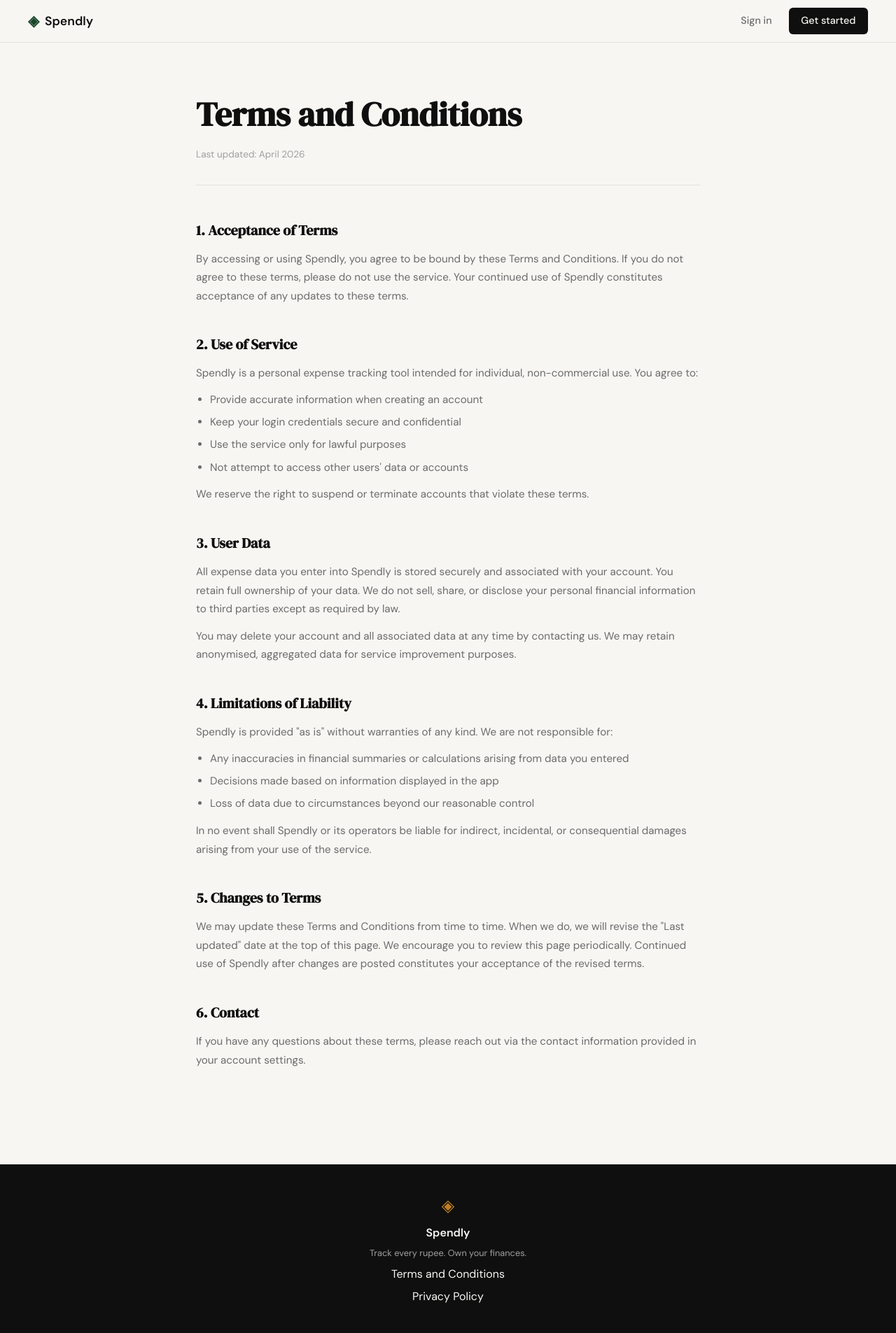
After one commit to mojomahendia/expanse-tracker, a Flask app: page /terms in a window 1280 px wide. The commit adds this page. Shown: the whole page at 70% size. Run offline with Flask 3, Linux system fonts and the light colour scheme.

Commit message:
landing: add terms and conditions page and route

```diff
--- a/app.py
+++ b/app.py
@@ -20,6 +20,11 @@ def register():
 @app.route("/login")
 def login():
     return render_template("login.html")
+
+
+@app.route("/terms")
+def terms():
+    return render_template("terms.html")
 
 
 # ------------------------------------------------------------------ #
--- a/file.txt
+++ b/file.txt
@@ -8,7 +8,7 @@ Point both to "#" as placeholder hrefs since the pages don't exist yet.
 
 Do not modify anything else on the page.
 
-git commit -m "landing: add terms and privacy links to footer”
+git commit -m "landing: add terms and privacy links to footer"
 
 Create a "Terms and Conditions" page for Spendly.
 
@@ -23,7 +23,7 @@ landing.html.
 3. In @templates/landing.html, update the "Terms and Conditions"
 footer link href from "#" to "/terms".
 
-git commit -m "landing: add terms and conditions page and route”
+git commit -m "landing: add terms and conditions page and route"
 
 Do the same as you did for the Terms and Conditions page,
 but for Privacy Policy.
--- a/static/css/style.css
+++ b/static/css/style.css
@@ -508,6 +508,65 @@ a { color: inherit; text-decoration: none; }
 }
 
 /* ------------------------------------------------------------------ */
+/* Terms / Policy pages                                                */
+/* ------------------------------------------------------------------ */
+
+.terms-page {
+    padding: 4rem 2rem 6rem;
+}
+
+.terms-inner {
+    max-width: 720px;
+    margin: 0 auto;
+}
+
+.terms-title {
+    font-family: var(--font-display);
+    font-size: clamp(2rem, 4vw, 3rem);
+    color: var(--ink);
+    margin-bottom: 0.5rem;
+}
+
+.terms-updated {
+    font-size: 0.85rem;
+    color: var(--ink-faint);
+    margin-bottom: 3rem;
+    padding-bottom: 2rem;
+    border-bottom: 1px solid var(--border);
+}
+
+.terms-section {
+    margin-bottom: 2.5rem;
+}
+
+.terms-section h2 {
+    font-family: var(--font-display);
+    font-size: 1.25rem;
+    color: var(--ink);
+    margin-bottom: 0.75rem;
+}
+
+.terms-section p {
+    font-size: 0.95rem;
+    color: var(--ink-muted);
+    line-height: 1.75;
+    margin-bottom: 0.75rem;
+}
+
+.terms-section ul {
+    margin: 0.5rem 0 0.75rem 1.25rem;
+    display: flex;
+    flex-direction: column;
+    gap: 0.4rem;
+}
+
+.terms-section li {
+    font-size: 0.95rem;
+    color: var(--ink-muted);
+    line-height: 1.7;
+}
+
+/* ------------------------------------------------------------------ */
 /* Responsive                                                          */
 /* ------------------------------------------------------------------ */
 
--- a/templates/base.html
+++ b/templates/base.html
@@ -34,7 +34,7 @@
             <span class="brand-icon">◈</span>
             <span class="footer-name">Spendly</span>
             <p class="footer-copy">Track every rupee. Own your finances.</p>
-            <a href="#">Terms and Conditions</a>
+            <a href="/terms">Terms and Conditions</a>
             <a href="#">Privacy Policy</a>
         </div>
     </footer>
--- /dev/null
+++ b/templates/terms.html
@@ -0,0 +1,58 @@
+{% extends "base.html" %}
+
+{% block title %}Terms and Conditions — Spendly{% endblock %}
+
+{% block content %}
+
+<section class="terms-page">
+    <div class="terms-inner">
+        <h1 class="terms-title">Terms and Conditions</h1>
+        <p class="terms-updated">Last updated: April 2026</p>
+
+        <div class="terms-section">
+            <h2>1. Acceptance of Terms</h2>
+            <p>By accessing or using Spendly, you agree to be bound by these Terms and Conditions. If you do not agree to these terms, please do not use the service. Your continued use of Spendly constitutes acceptance of any updates to these terms.</p>
+        </div>
+
+        <div class="terms-section">
+            <h2>2. Use of Service</h2>
+            <p>Spendly is a personal expense tracking tool intended for individual, non-commercial use. You agree to:</p>
+            <ul>
+                <li>Provide accurate information when creating an account</li>
+                <li>Keep your login credentials secure and confidential</li>
+                <li>Use the service only for lawful purposes</li>
+                <li>Not attempt to access other users' data or accounts</li>
+            </ul>
+            <p>We reserve the right to suspend or terminate accounts that violate these terms.</p>
+        </div>
+
+        <div class="terms-section">
+            <h2>3. User Data</h2>
+            <p>All expense data you enter into Spendly is stored securely and associated with your account. You retain full ownership of your data. We do not sell, share, or disclose your personal financial information to third parties except as required by law.</p>
+            <p>You may delete your account and all associated data at any time by contacting us. We may retain anonymised, aggregated data for service improvement purposes.</p>
+        </div>
+
+        <div class="terms-section">
+            <h2>4. Limitations of Liability</h2>
+            <p>Spendly is provided "as is" without warranties of any kind. We are not responsible for:</p>
+            <ul>
+                <li>Any inaccuracies in financial summaries or calculations arising from data you entered</li>
+                <li>Decisions made based on information displayed in the app</li>
+                <li>Loss of data due to circumstances beyond our reasonable control</li>
+            </ul>
+            <p>In no event shall Spendly or its operators be liable for indirect, incidental, or consequential damages arising from your use of the service.</p>
+        </div>
+
+        <div class="terms-section">
+            <h2>5. Changes to Terms</h2>
+            <p>We may update these Terms and Conditions from time to time. When we do, we will revise the "Last updated" date at the top of this page. We encourage you to review this page periodically. Continued use of Spendly after changes are posted constitutes your acceptance of the revised terms.</p>
+        </div>
+
+        <div class="terms-section">
+            <h2>6. Contact</h2>
+            <p>If you have any questions about these terms, please reach out via the contact information provided in your account settings.</p>
+        </div>
+    </div>
+</section>
+
+{% endblock %}
```
